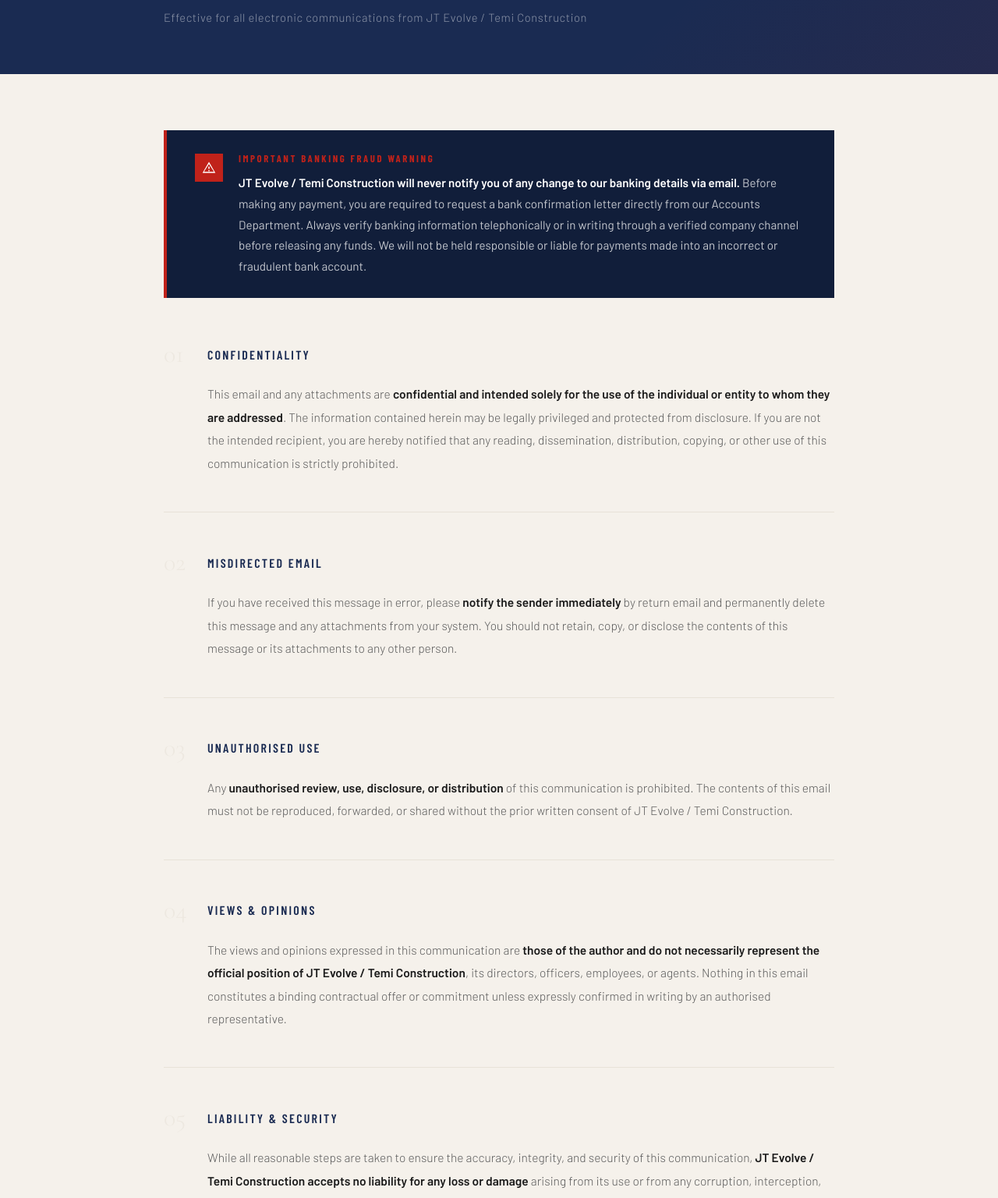
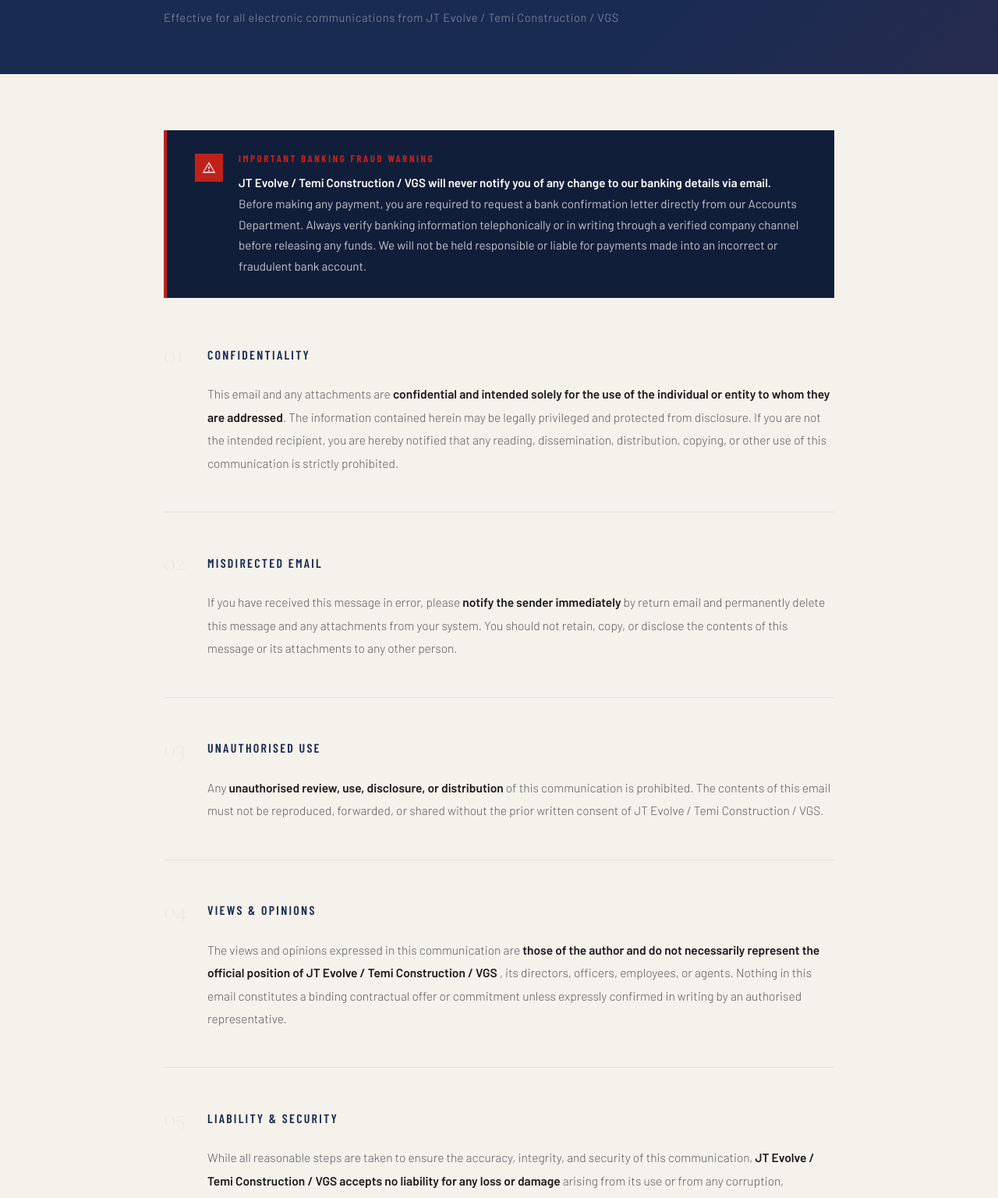
Before and after one commit to temigroup/Temi_Group_Website, a plain HTML site: page legal.html in a window 1280 px wide. Shown: the part 356-1892 px from the top of the page at 78% size. Drawn offline with nearby package versions, Linux system fonts and the light colour scheme; a web font is replaced by a local one.

Commit message:
Update legal.html

```diff
--- a/legal.html
+++ b/legal.html
@@ -275,7 +275,7 @@
   <div class="page-hero-inner">
     <span class="page-label">Legal Notice</span>
     <h1 class="page-title">Email Disclaimer &amp;<br><em>Confidentiality Notice</em></h1>
-    <p class="page-subtitle">Effective for all electronic communications from JT Evolve / Temi Construction</p>
+    <p class="page-subtitle">Effective for all electronic communications from JT Evolve / Temi Construction / VGS </p>
   </div>
 </div>
 
@@ -293,7 +293,7 @@
       <div class="alert-body">
         <div class="alert-title">Important Banking Fraud Warning</div>
         <p class="alert-text">
-          <strong>JT Evolve / Temi Construction will never notify you of any change to our banking details via email.</strong>
+          <strong>JT Evolve / Temi Construction / VGS will never notify you of any change to our banking details via email.</strong>
           Before making any payment, you are required to request a bank confirmation letter directly from our Accounts Department.
           Always verify banking information telephonically or in writing through a verified company channel before releasing any funds.
           We will not be held responsible or liable for payments made into an incorrect or fraudulent bank account.
@@ -330,7 +330,7 @@
         <span class="section-name">Unauthorised Use</span>
       </div>
       <p class="section-body">
-        Any <strong>unauthorised review, use, disclosure, or distribution</strong> of this communication is prohibited. The contents of this email must not be reproduced, forwarded, or shared without the prior written consent of JT Evolve / Temi Construction.
+        Any <strong>unauthorised review, use, disclosure, or distribution</strong> of this communication is prohibited. The contents of this email must not be reproduced, forwarded, or shared without the prior written consent of JT Evolve / Temi Construction / VGS.
       </p>
     </div>
 
@@ -341,7 +341,7 @@
         <span class="section-name">Views &amp; Opinions</span>
       </div>
       <p class="section-body">
-        The views and opinions expressed in this communication are <strong>those of the author and do not necessarily represent the official position of JT Evolve / Temi Construction</strong>, its directors, officers, employees, or agents. Nothing in this email constitutes a binding contractual offer or commitment unless expressly confirmed in writing by an authorised representative.
+        The views and opinions expressed in this communication are <strong>those of the author and do not necessarily represent the official position of JT Evolve / Temi Construction / VGS </strong>, its directors, officers, employees, or agents. Nothing in this email constitutes a binding contractual offer or commitment unless expressly confirmed in writing by an authorised representative.
       </p>
     </div>
 
@@ -352,7 +352,7 @@
         <span class="section-name">Liability &amp; Security</span>
       </div>
       <p class="section-body">
-        While all reasonable steps are taken to ensure the accuracy, integrity, and security of this communication, <strong>JT Evolve / Temi Construction accepts no liability for any loss or damage</strong> arising from its use or from any corruption, interception, unauthorised alteration, or virus transmitted through this email. Recipients are advised to take full responsibility for virus checking this email and any attachments before opening them.
+        While all reasonable steps are taken to ensure the accuracy, integrity, and security of this communication, <strong>JT Evolve / Temi Construction / VGS accepts no liability for any loss or damage</strong> arising from its use or from any corruption, interception, unauthorised alteration, or virus transmitted through this email. Recipients are advised to take full responsibility for virus checking this email and any attachments before opening them.
       </p>
     </div>
 
@@ -363,7 +363,7 @@
         <span class="section-name">Banking Details &amp; Fraud Prevention</span>
       </div>
       <p class="section-body">
-        <strong>IMPORTANT:</strong> JT Evolve / Temi Construction will <strong>never</strong> notify you of any change to our banking details via email. Before making any payment to us, you are required to <strong>request a bank confirmation letter directly from our Accounts Department</strong> to verify our banking information. JT Evolve / Temi Construction will not be held responsible or liable for any payments made into an incorrect or fraudulent bank account as a result of reliance on banking details communicated by email. <strong>Always verify details with our office telephonically or in writing through a verified company channel before releasing any funds.</strong>
+        <strong>IMPORTANT:</strong> JT Evolve / Temi Construction / VGS will <strong>never</strong> notify you of any change to our banking details via email. Before making any payment to us, you are required to <strong>request a bank confirmation letter directly from our Accounts Department</strong> to verify our banking information. JT Evolve / Temi Construction / VGS will not be held responsible or liable for any payments made into an incorrect or fraudulent bank account as a result of reliance on banking details communicated by email. <strong>Always verify details with our office telephonically or in writing through a verified company channel before releasing any funds.</strong>
       </p>
     </div>
 
@@ -375,7 +375,7 @@
       </div>
       <p class="section-body">
         If you have any questions regarding this notice or wish to verify the authenticity of a communication received from us, please contact us directly:<br><br>
-        <strong>JT Evolve / Temi Construction</strong><br>
+        <strong>JT Evolve / Temi Construction / VGS </strong><br>
         253 Monument Road, Glen Marais, Kempton Park, Gauteng, 1619<br>
         Tel: <a href="tel:0113910134" style="color: var(--red); text-decoration: none;">011 391 0134</a><br>
         Email: <a href="mailto:info@temi.co.za" style="color: var(--red); text-decoration: none;">info@temigroup.co.za</a>
```
